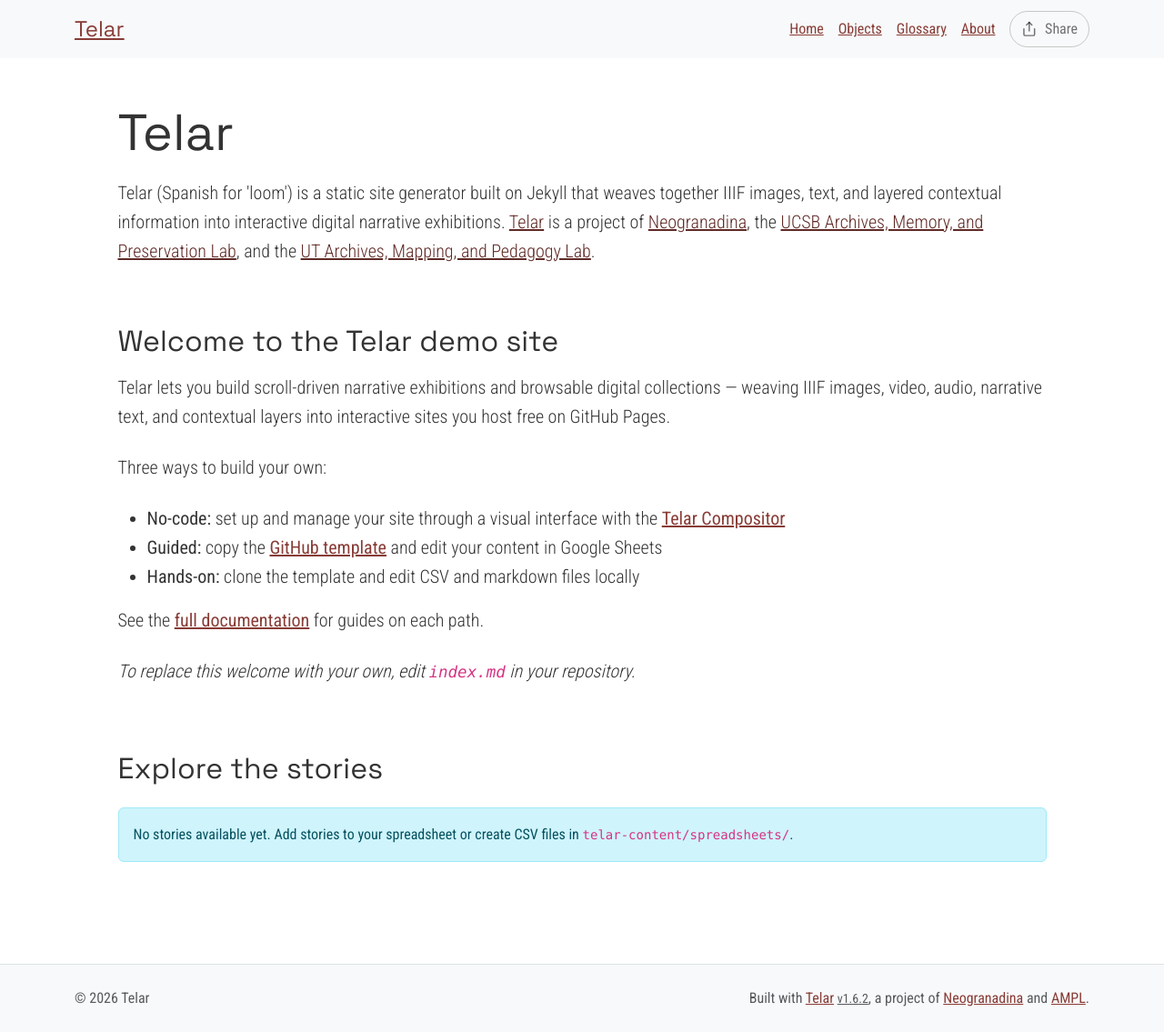
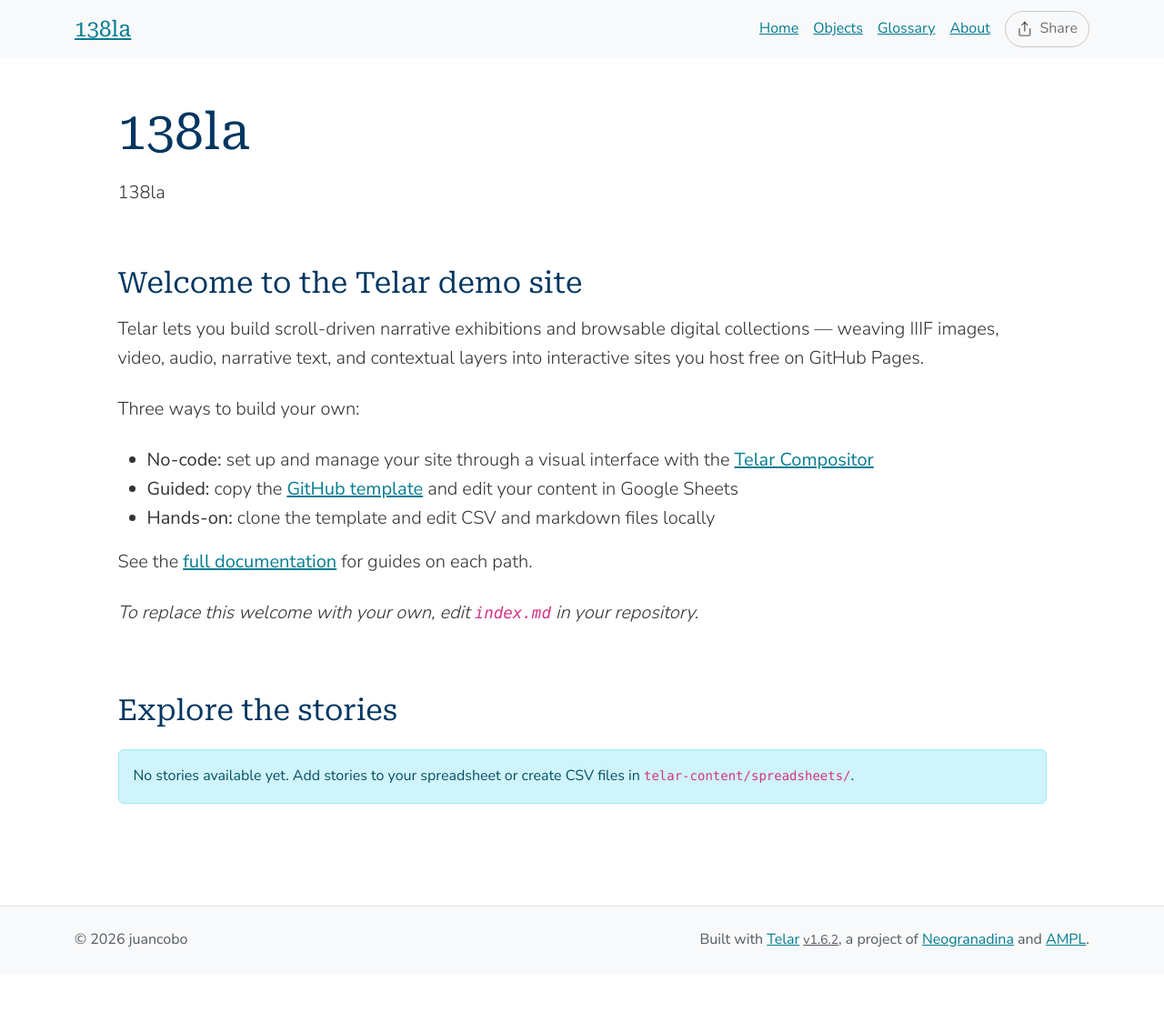
Before and after one commit to juancobo/138la, a Jekyll site: the page built from index.md, in a window 1280 px wide. Shown: the whole page at 91% size. Built offline with Jekyll 4.4.1, drawn with Linux system fonts in a browser that asks for light colours; after the commit the page ends 1071 px from its top, so only the background shows below that.

Commit message:
Set up site configuration and starter content

```diff
--- a/_config.yml
+++ b/_config.yml
@@ -2,13 +2,13 @@
 # https://telar.org
 
 # Site Settings
-title: "Telar"
-description: "Telar (Spanish for 'loom') is a static site generator built on Jekyll that weaves together IIIF images, text, and layered contextual information into interactive digital narrative exhibitions. <a href='https://github.com/UCSB-AMPLab/telar'>Telar</a> is a project of <a href='https://neogranadina.org'>Neogranadina</a>, the <a href='https://ampl.clair.ucsb.edu/'>UCSB Archives, Memory, and Preservation Lab</a>, and the <a href='https://liberalarts.utexas.edu/history/'>UT Archives, Mapping, and Pedagogy Lab</a>."
-url: "https://ampl.clair.ucsb.edu"
-baseurl: "/telar"
-author: ""
+title: "138la"
+description: "138la"
+url: "https://juancobo.github.io"
+baseurl: "/138la"
+author: "juancobo"
 email: ""
-telar_theme: "trama" # Options: trama, paisajes, neogranadina, santa-barbara, austin, or custom
+telar_theme: "santa-barbara" # Options: trama, paisajes, neogranadina, santa-barbara, austin, or custom
 logo: ""
 telar_language: "en" # Options: "en" (English), "es" (Español)
 collection_mode: false # Set to true to show objects first with large thumbnails and stories below with small thumbnails (collection-first homepage)
@@ -18,7 +18,7 @@
   show_on_homepage: true # Set to false to hide stories section from homepage (stories still accessible via direct URL)
   show_story_steps: true # Set to false to hide "Step X" overlay in stories
   show_object_credits: true # Set to true to display object credits badge (bottom-left corner, dismissable)
-  include_demo_content: true # Fetch demo stories from content.telar.org. Switch this off to hide demo stories and their content.
+  include_demo_content: false # Fetch demo stories from content.telar.org. Switch this off to hide demo stories and their content.
 
 # Collection Interface Settings
 collection_interface:
@@ -45,7 +45,7 @@
 #    - If using GitHub Pages: GitHub Actions will automatically discover tab GIDs and fetch CSVs
 #    - If running locally: Run `python3 scripts/fetch_google_sheets.py` before building
 google_sheets:
-  enabled: true
+  enabled: false
   published_url: "https://docs.google.com/spreadsheets/d/e/2PACX-1vT9eeRoyQCr1j-1uDaWBm-rgZNXtn9A-mepL0I4dqDTx2-E_6gbVD-8x0DYDVhppiAzrFpd20_9cr3z/pubhtml"
 
 #
--- a/telar-content/spreadsheets/glossary.csv
+++ b/telar-content/spreadsheets/glossary.csv
@@ -2,6 +2,4 @@
 id_término,titulo,definición
 # Make it lower-case and avoid spaces.,# Please provide a title — this is required.,"Panel content: write text here, paste markdown, or the name of an .md file in /components/texts/glossary/ (the .md extension is required)"
 # Escríbelo en minúsculas y sin espacios.,# Incluye un título: este campo es obligatorio.,"Contenido del panel: escribe texto aquí, pega markdown, o indica un archivo archivo .md en /components/texts/glossary/ (la extensión .md es obligatoria)"
-telar,Telar,"Telar (Spanish for 'loom') is a minimal-computing framework that weaves together IIIF images, audio, video, and texts to create layered visual narratives for digital scholarship, public exhibitions, community storytelling, and classroom projects. Learn more at [Telar.org](https://telar.org)
-
-Telar es un marco de computación mínima que entreteje imágenes IIIF, audio, video y textos en narrativas visuales por capas para humanidades digitales, exposiciones públicas, narrativa comunitaria y proyectos en el salón de clase. Aprende más en [Telar.org](https://telar.org)"
+telar,Telar,"Telar (Spanish for 'loom') is a minimal-computing framework that weaves together IIIF images, audio, video, and texts to create layered visual narratives for digital scholarship, public exhibitions, community storytelling, and classroom projects. Learn more at [Telar.org](https://telar.org)"
--- a/telar-content/spreadsheets/plantilla_en_blanco.csv
+++ /dev/null
@@ -1,5 +0,0 @@
-paso,objeto,página,x,y,zoom,inicio_clip,fin_clip,bucle,texto_alt,pregunta,respuesta,boton_capa1,contenido_capa1,boton_capa2,contenido_capa2
-#,id_objeto de la pestaña objetos / objects,para objetos con múltiples páginas,Posición horizontal 0-1 (0.5 = centro),Posición vertical 0-1 (0.5 = centro),1.0 = imagen completa,"Tiempo de inicio para clips de video/audio, ej. ""1:30"" (m:ss) o ""90"" (segundos)",Tiempo de fin para clips de video/audio,sí para repetir el clip (loop),"Describe lo que se ve en esta vista ampliada para lectores de pantalla. Si se deja vacío, se usa la descripción de imagen del objeto.",Encabezado para este paso,Texto breve de 1-2 oraciones,"Texto opcional del botón (predeterminado: ""Saber más"")","Contenido del panel: escribe texto aquí, pega markdown, o indica ruta a archivo .md (ej. tu-historia/archivo.md)","Texto opcional del segundo botón (predeterminado: ""Profundizar más"")","Segundo panel: escribe texto aquí, pega markdown, o indica ruta a archivo .md"
-1,telar-placeholder,,,,,,,,,pregunta,respuesta,,,,
-2,telar-placeholder,,,,,,,,,pregunta,respuesta,,,,
-3,telar-placeholder,,,,,,,,,pregunta,respuesta,,,,
--- a/telar-content/spreadsheets/project.csv
+++ b/telar-content/spreadsheets/project.csv
@@ -3,4 +3,3 @@
 #,# Must match the tab name exactly. Use lowercase letters and hyphens (e.g. allegorical-woman),Story title,Optional subtitle,Optional attribution (supports markdown),"If ""yes"", then users will need the key you set in _config.yml to access this story."
 #,# Debe coincidir con el nombre de la pestaña exactamente. Usa letras minúsculas y guiones (p. ej. mujer-alegorica),Título de la historia,Subtítulo opcional,Atribución opcional (admite markdown),"Si ""sí"", los usuarios deberán utilizar la clave que fijes en _config.yml"
 1,blank_template,replace me with your title,,,FALSE
-2,plantilla_en_blanco,reemplázame con tu título,,,FALSE
```
Also changed, not shown: telar-content/texts/stories/plantilla_en_blanco/ejemplo-panel.md (deleted, +0 -9 lines).
